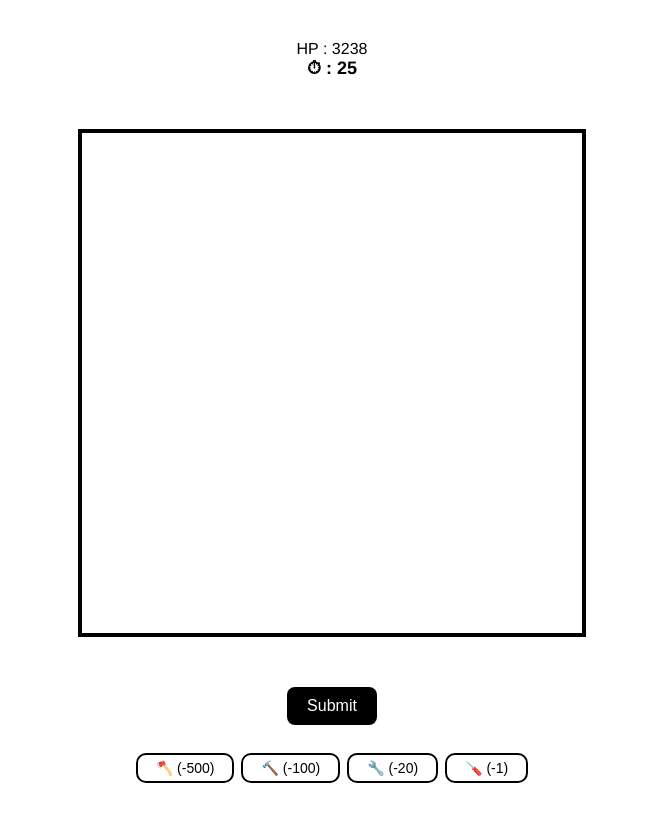
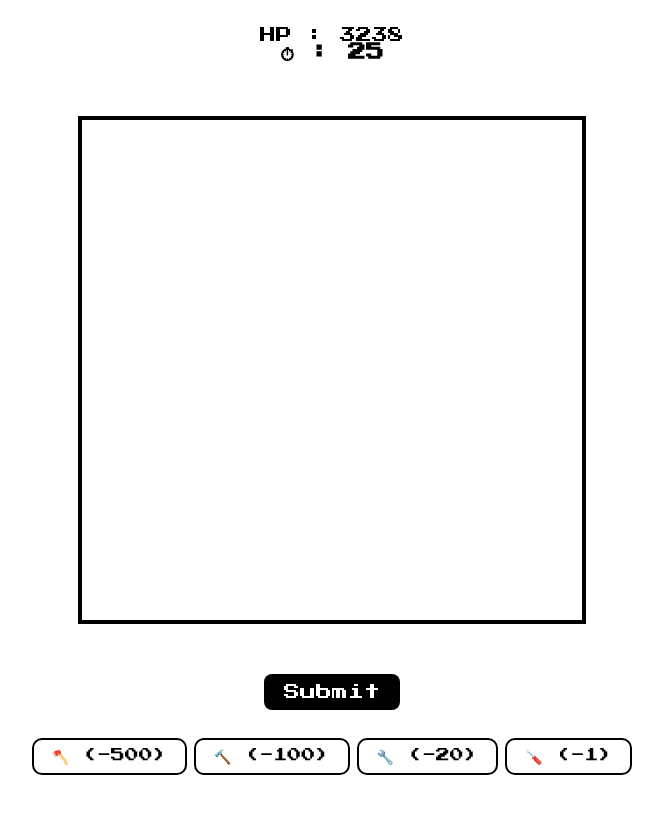
Before and after one commit to lancechoe/IceBreaker, a React (Create React App) app: page /#/game in a window 1280 px wide. Shown: the whole page, without its empty margins (308-971 px from the left). After the commit the page ends 800 px from the top, so only its background shows below. Built offline with nearby package versions, Linux system fonts and the light colour scheme.

Commit message:
폰트 교체

```diff
--- a/public/index.html
+++ b/public/index.html
@@ -25,6 +25,10 @@
       Learn how to configure a non-root public URL by running `npm run build`.
     -->
     <title>React App</title>
+    <link
+      href="https://fonts.googleapis.com/css2?family=Press+Start+2P&display=swap"
+      rel="stylesheet"
+    />
   </head>
   <body>
     <noscript>You need to enable JavaScript to run this app.</noscript>
--- a/src/pages/GamePage.jsx
+++ b/src/pages/GamePage.jsx
@@ -190,9 +190,10 @@ function GamePage() {
         {/* 결과 메시지 & Play Again 버튼 */}
         {(isGameOver || submitted) && (
           <div className="ice-message">
-            {resultMessage}
-            <br /> HP: {Math.max(iceHP, 0)} / {initialHP}
-            <br />
+            <div className="result-text">{resultMessage}</div>
+            <div className="hp-text">
+              HP: {Math.max(iceHP, 0)} / {initialHP}
+            </div>
             <button onClick={handleReset} className="play-again-button">
               Play Again
             </button>
--- a/src/styles/GamePage.css
+++ b/src/styles/GamePage.css
@@ -4,8 +4,10 @@
 body {
   margin: 0;
   background-color: #ffffff;
-  font-family: "Helvetica Neue", sans-serif;
   color: #000000;
+  height: 100vh;
+  overflow: hidden;
+  font-family: "Press Start 2P", cursive;
 }
 
 /* 게임 컨테이너 */
@@ -13,7 +15,11 @@ body {
   display: flex;
   flex-direction: column;
   align-items: center;
+  justify-content: center; /* 수직 중앙 추가 */
+  min-height: 100vh; /* 화면 전체 높이 사용 */
   padding: 40px 20px;
+  overflow: hidden; /* 스크롤 안 생기게 */
+  padding: 0; /* 내부 여백 제거 */
 }
 
 /* 타이틀 (선택) */
@@ -53,13 +59,27 @@ body {
   left: 50%;
   transform: translate(-50%, -50%);
   color: #ffffff;
-  font-size: 19px;
-  font-weight: 900;
+  font-size: 15px;
+  font-weight: 1000;
   text-align: center;
   z-index: 10;
   white-space: nowrap;
   text-shadow: -1px -1px 0 #000, 1px -1px 0 #000, -1px 1px 0 #000,
     1px 1px 0 #000;
+}
+
+.result-text {
+  margin-bottom: 15px;
+}
+
+.hp-text {
+  margin-bottom: 10px;
+}
+
+.tool-button,
+.submit-button,
+.play-again-button {
+  font-family: "Press Start 2P", cursive;
 }
 
 /* 도구 버튼 묶음 */
@@ -77,7 +97,7 @@ body {
   background-color: #ffffff;
   color: #000000;
   border: none;
-  padding: 5px 18px;
+  padding: 8px 18px;
   border-radius: 8px;
   font-size: 14px;
   cursor: pointer;
```
Also changed, not shown: src/index.js (+6 -6 lines).
